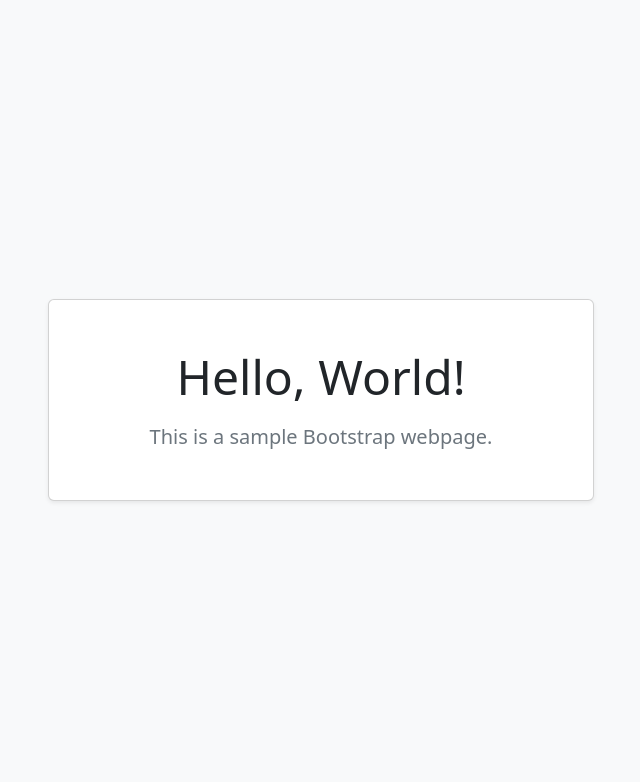
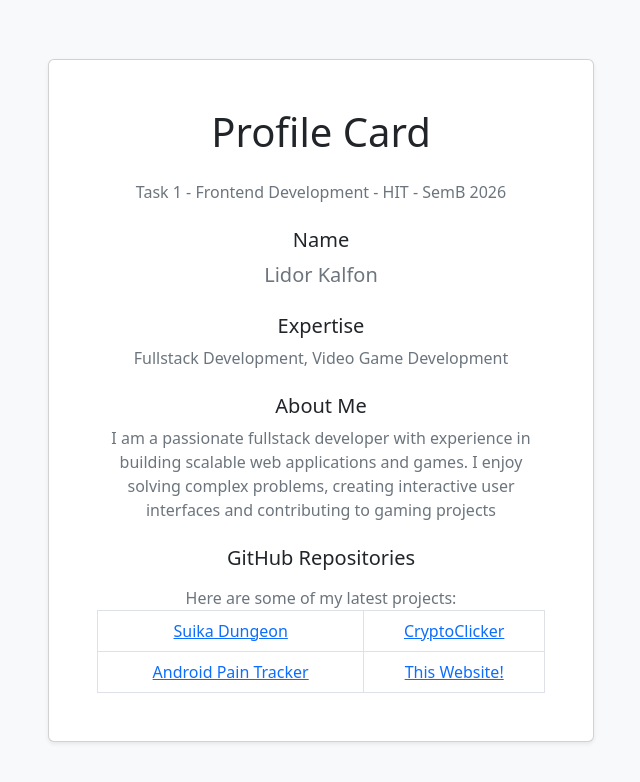
Before and after one commit to lidork/Frontend_Task1, a plain HTML site: page index.html in a window 1280 px wide. Shown: the whole page, without its empty margins (319-959 px from the left). Drawn offline with nearby package versions, Linux system fonts and the light colour scheme.

Commit message:
info added

```diff
--- a/index.html
+++ b/index.html
@@ -17,8 +17,43 @@
         <div class="col-12 col-md-8 col-lg-6">
           <div class="card shadow-sm text-center">
             <div class="card-body p-5">
-              <h1 class="display-5 mb-3">Hello, World!</h1>
-              <p class="lead text-secondary mb-0">This is a sample Bootstrap webpage.</p>
+              <h1 class="display-6 mb-4">Profile Card</h1>
+              <p class="text-secondary mb-4">Task 1 - Frontend Development - HIT - SemB 2026</p>
+
+              <section class="mb-4">
+                <h2 class="h5 mb-2">Name</h2>
+                <p class="lead text-secondary mb-0">Lidor Kalfon</p>
+              </section>
+
+              <section class="mb-4">
+                <h2 class="h5 mb-2">Expertise</h2>
+                <p class="text-secondary mb-0">Fullstack Development, Video Game Development</p>
+              </section>
+
+              <section class="mb-4">
+                <h2 class="h5 mb-2">About Me</h2>
+                <p class="text-secondary mb-0">I am a passionate fullstack developer with experience in building scalable web applications and games. I enjoy solving complex problems, creating interactive user interfaces and contributing to gaming projects</p>
+              </section>
+
+              <section>
+                <h2 class="h5 mb-3">GitHub Repositories</h2>
+                <p class="text-secondary mb-0">Here are some of my latest projects:</p>
+              </section>
+                <div class="table-responsive">
+                  <table class="table table-bordered align-middle mb-0">
+                    <tbody>
+                      <tr>
+                        <td><a href="https://github.com/lidork/Suika_Dungeon" target="_blank" rel="noopener noreferrer">Suika Dungeon</a></td>
+                        <td><a href="https://github.com/lidork/CryptoClicker" target="_blank" rel="noopener noreferrer">CryptoClicker</a></td>
+                      </tr>
+                      <tr>
+                        <td><a href="https://github.com/lidork/Pain_Project" target="_blank" rel="noopener noreferrer">Android Pain Tracker</a></td>
+                        <td><a href="https://github.com/lidork/Frontend_Task1" target="_blank" rel="noopener noreferrer">This Website!</a></td>
+                      </tr>
+                    </tbody>
+                  </table>
+                </div>
+              </section>
             </div>
           </div>
         </div>
```
